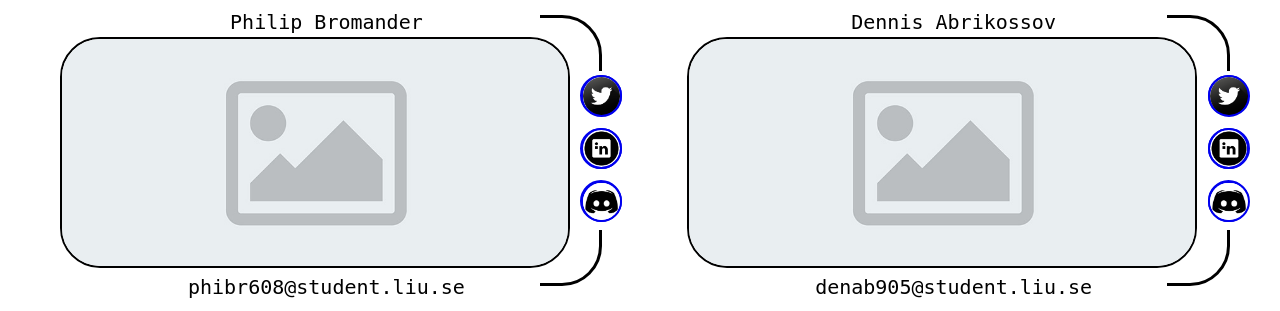
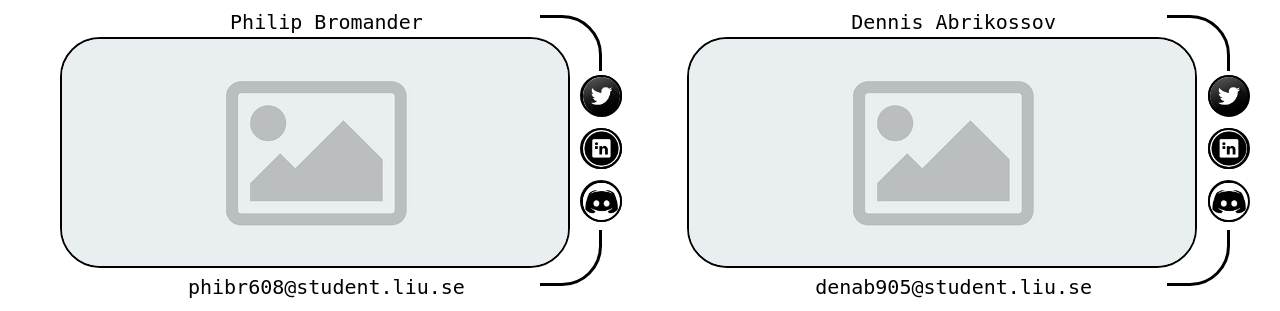
Before and after one commit to DarkDino77/TDP003, a Flask app: page / in a window 1280 px wide. Shown: the part 82-393 px from the top of the page. Run offline with Flask 3, Linux system fonts and the light colour scheme.

Commit message:
Fixed link color on social buttons

```diff
--- a/Presentationlager/static/stylesheet_index.css
+++ b/Presentationlager/static/stylesheet_index.css
@@ -57,8 +57,10 @@ main {
     left: calc(100% - 5mm);
     width: 1cm;
     height: 1cm;
-    border: solid 2px;
+    border: solid 2px black;
     border-radius: 100%;
+    text-decoration: none;
+    color: black;
 }
 
 .pfp-border a img {
```
